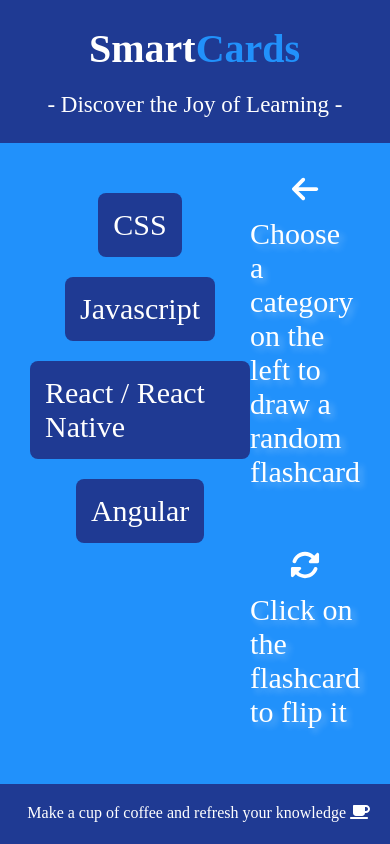
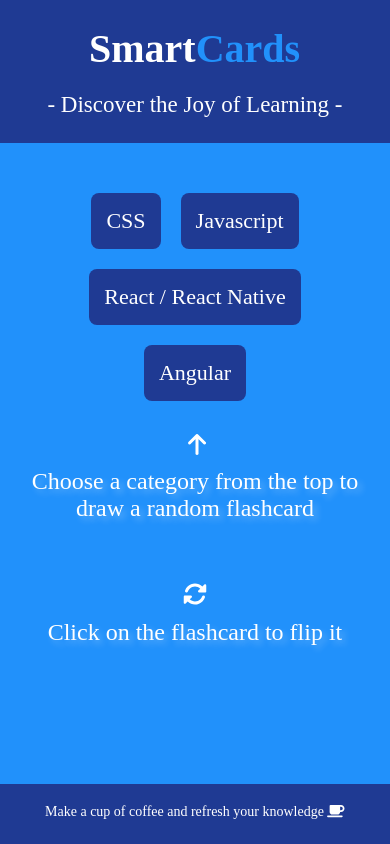
Before and after one commit to MagicianPL/SmartCards, an Angular app: page / in a window 390 px wide. Built offline with nearby package versions, Linux system fonts and the light colour scheme.

Commit message:
media queries

```diff
--- a/src/app/app.component.css
+++ b/src/app/app.component.css
@@ -6,6 +6,12 @@
     display: flex;
 }
 
+@media (max-width: 900px) {
+    .pageContainer {
+        flex-direction: column;
+    }
+}
+
 .content {
     flex: 1;
 }
--- a/src/app/components/flashcard/flashcard.component.css
+++ b/src/app/components/flashcard/flashcard.component.css
@@ -5,6 +5,17 @@
     position: relative;
     perspective: 800px;
     border-radius: 4px;
+}
+
+@media (max-width: 600px) {
+    :host {
+        width: 100%;
+    }
+
+    .flashCardContainer {
+        min-width: auto;
+        width: 100%;
+    }
 }
 
 .card {
@@ -35,6 +46,13 @@
     cursor: pointer;
 }
 
+@media (max-width: 450px) {
+    .front,
+    .back {
+        font-size: 20px;
+    }
+}
+
 .back {
     transform: rotateY(180deg);
 }
--- a/src/app/components/footer/footer/footer.component.css
+++ b/src/app/components/footer/footer/footer.component.css
@@ -14,3 +14,27 @@
     color: white;
     background-color: #1F3A93;
 }
+
+@media (max-width: 550px) {
+    .wrapper {
+        justify-content: center;
+    }
+}
+
+@media (max-width: 400px) {
+    .wrapper {
+        font-size: 14px;
+    }
+}
+
+@media (max-width: 340px) {
+    .wrapper p {
+        display: flex;
+        flex-direction: column;
+        justify-content: center;
+        align-items: center;
+        gap: 5px;
+        text-align: center;
+
+    }
+}
--- a/src/app/components/header/header/header.component.css
+++ b/src/app/components/header/header/header.component.css
@@ -38,6 +38,12 @@
 
 .slogan {
     font-size: 23px;
+}
+
+@media (max-width: 370px) {
+    .slogan {
+        font-size: 18px;
+    }
 }
 
 @keyframes animateHeader {
--- a/src/app/components/info/info.component.css
+++ b/src/app/components/info/info.component.css
@@ -15,6 +15,31 @@
     font-size: 30px;
 }
 
+@media (max-width: 450px) {
+    .wrapper > div {
+        font-size: 24px;
+    }
+}
+
 .wrapper > div > * {
     text-shadow: 4px 4px 6px rgba(255, 255, 255, 0.3);
+    text-align: center;
 }
+
+.topInfo {
+    display: none;
+}
+
+@media (max-width: 900px) {
+    .arrow {
+        transform: rotate(90deg);
+    }
+
+    .topInfo {
+        display: block;
+    }
+
+    .leftInfo {
+        display: none;
+    }
+}
--- a/src/app/components/info/info.component.html
+++ b/src/app/components/info/info.component.html
@@ -1,7 +1,8 @@
 <div class="wrapper">
     <div>
-        <fa-icon [icon]="arrowLeft"></fa-icon>
-        <p>Choose a category on the left to draw a random flashcard</p>
+        <fa-icon [icon]="arrowLeft" class="arrow"></fa-icon>
+        <p class="leftInfo">Choose a category on the left to draw a random flashcard</p>
+        <p class="topInfo">Choose a category from the top to draw a random flashcard</p>
     </div>
     <div>
         <fa-icon [icon]="rotate"></fa-icon>
--- a/src/app/components/navigation/navigation.component.css
+++ b/src/app/components/navigation/navigation.component.css
@@ -5,6 +5,24 @@
     align-items: center;
     justify-self: flex-start;
     padding-top: 20px;
+}
+
+@media (max-width: 900px) {
+  .navWrapper {
+    flex-direction: row;
+    flex-wrap: wrap;
+    justify-content: center;
+    margin-bottom: 60px;
+  }
+}
+
+@media (max-width: 400px) {
+  .navWrapper {
+    flex-direction: row;
+    flex-wrap: wrap;
+    justify-content: center;
+    margin-bottom: 30px;
+  }
 }
 
 a {
@@ -17,6 +35,12 @@
     transition: 0.3s;
   }
 
+  @media (max-width: 400px) {
+    a {
+      font-size: 22px;
+    }
+  }
+
   a:hover {
     color: #2191FB;
   }
```
